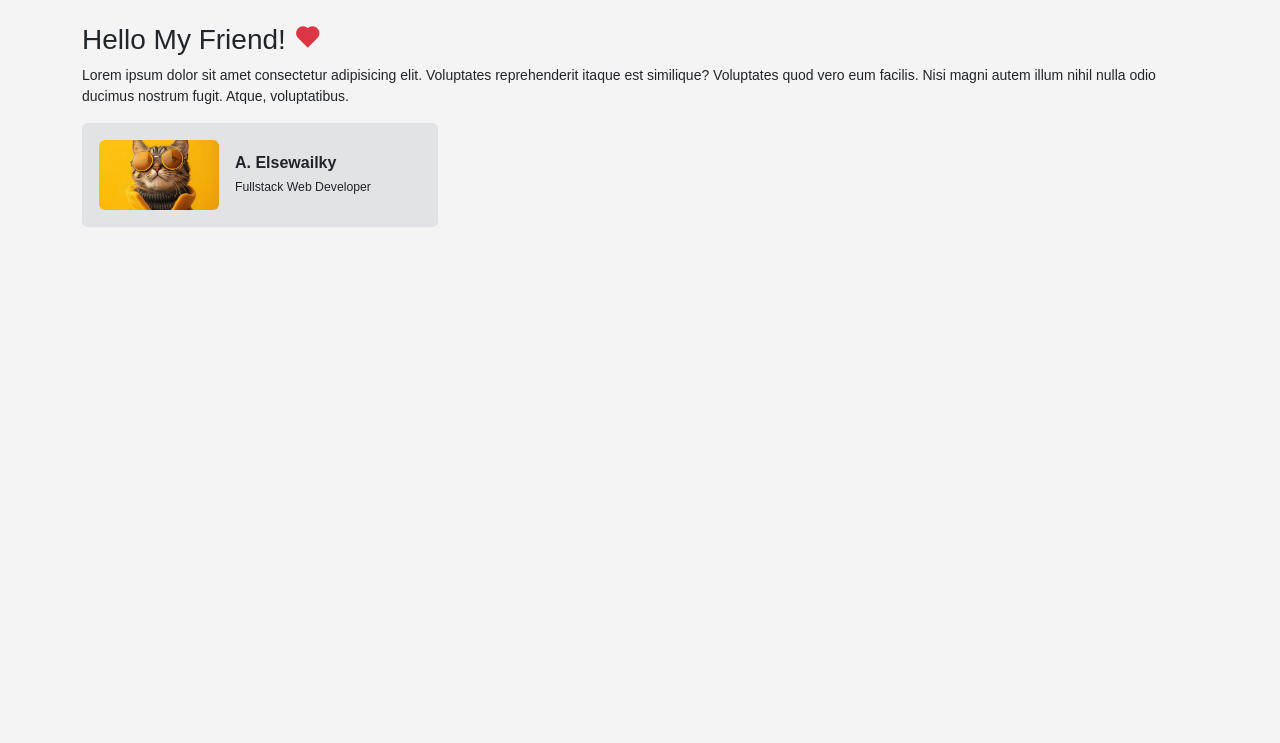
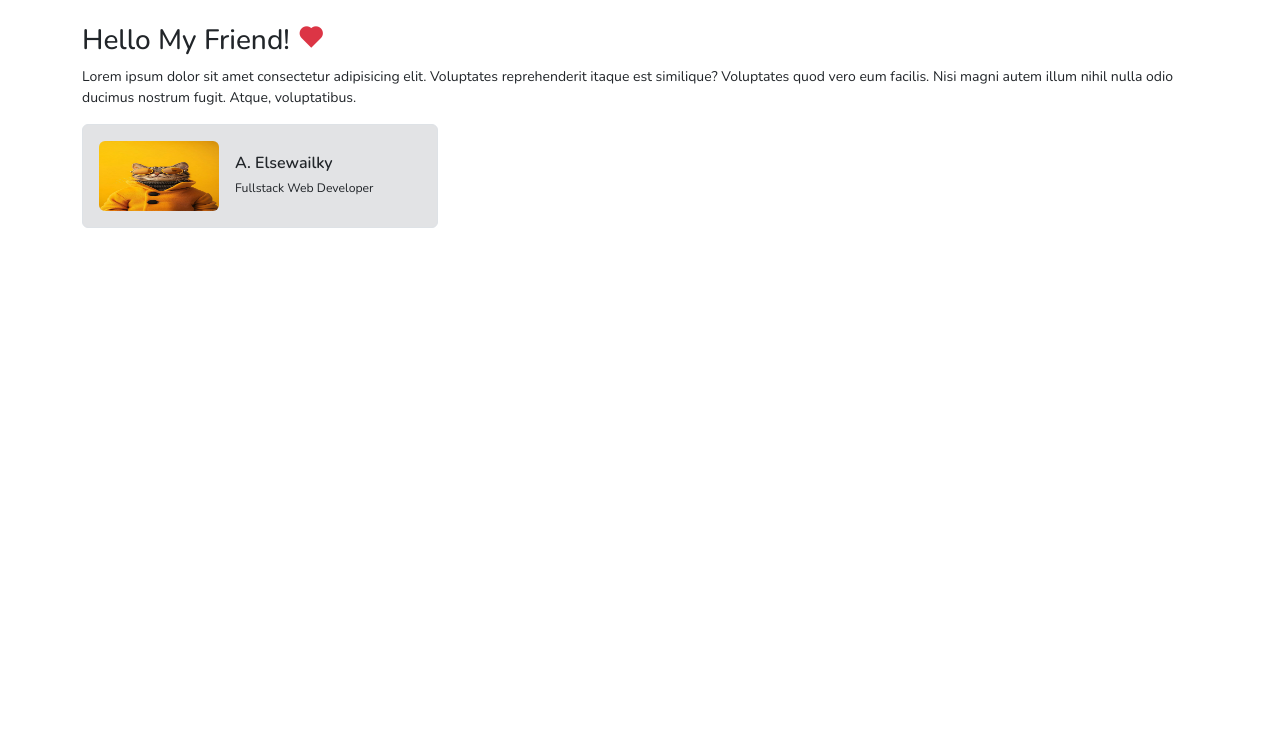
Before and after one commit to ahmedelsewailky/PMS, a website: page docs/index.html in a window 1280 px wide. Shown: the part 57-800 px from the top of the page. Drawn offline with nearby package versions, Linux system fonts and the light colour scheme.

Commit message:
Results of coding

```diff
--- a/docs/assets/css/style.css
+++ b/docs/assets/css/style.css
@@ -1,14 +1,5 @@
-body {
-  background: #f4f4f4;
-  font-size: 14px;
-  font-family: Arial, sans-serif;
-}
-body h1 {
-  color: #333;
-}
-
-.fit {
-  -o-object-fit: cover;
-  object-fit: cover;
+:root {
+  --bs-body-font-size: 14px;
+  --bs-font-sans-serif: "Nunito", "Changa", sans-serif;
 }
 /*# sourceMappingURL=style.css.map */
--- a/docs/index.html
+++ b/docs/index.html
@@ -5,6 +5,11 @@
   <meta charset="UTF-8">
   <meta name="viewport" content="width=device-width, initial-scale=1.0">
   <title>HB PMS</title>
+
+  <!-- Google Fonts -->
+  <link rel="preconnect" href="https://fonts.googleapis.com">
+  <link rel="preconnect" href="https://fonts.gstatic.com" crossorigin>
+  <link rel="stylesheet" href="https://fonts.googleapis.com/css2?family=Changa:wght@200..800&family=Nunito:ital,wght@0,200..1000;1,200..1000&display=swap">
 
   <!-- Css Files & Libraries -->
 
```
Also changed, not shown: docs/pages/elements.html (+6 -0 lines), 1 other file.
